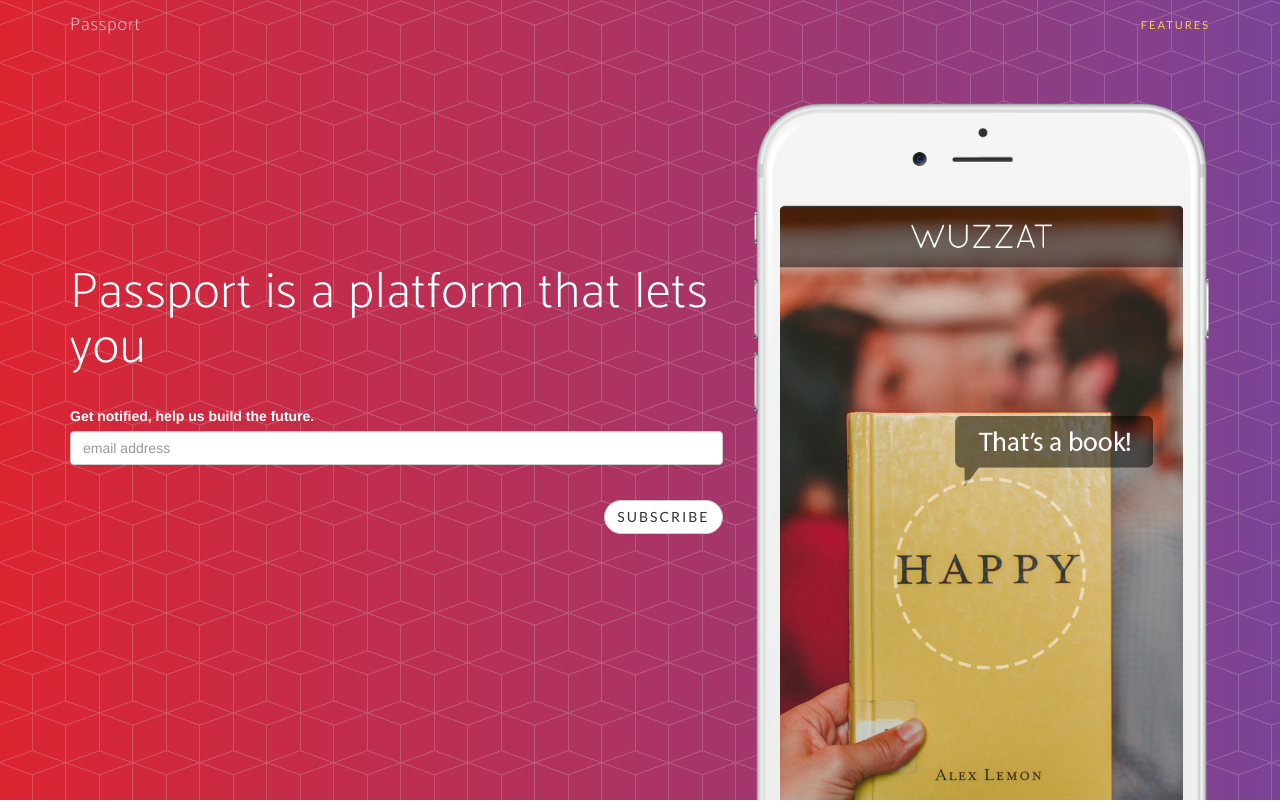
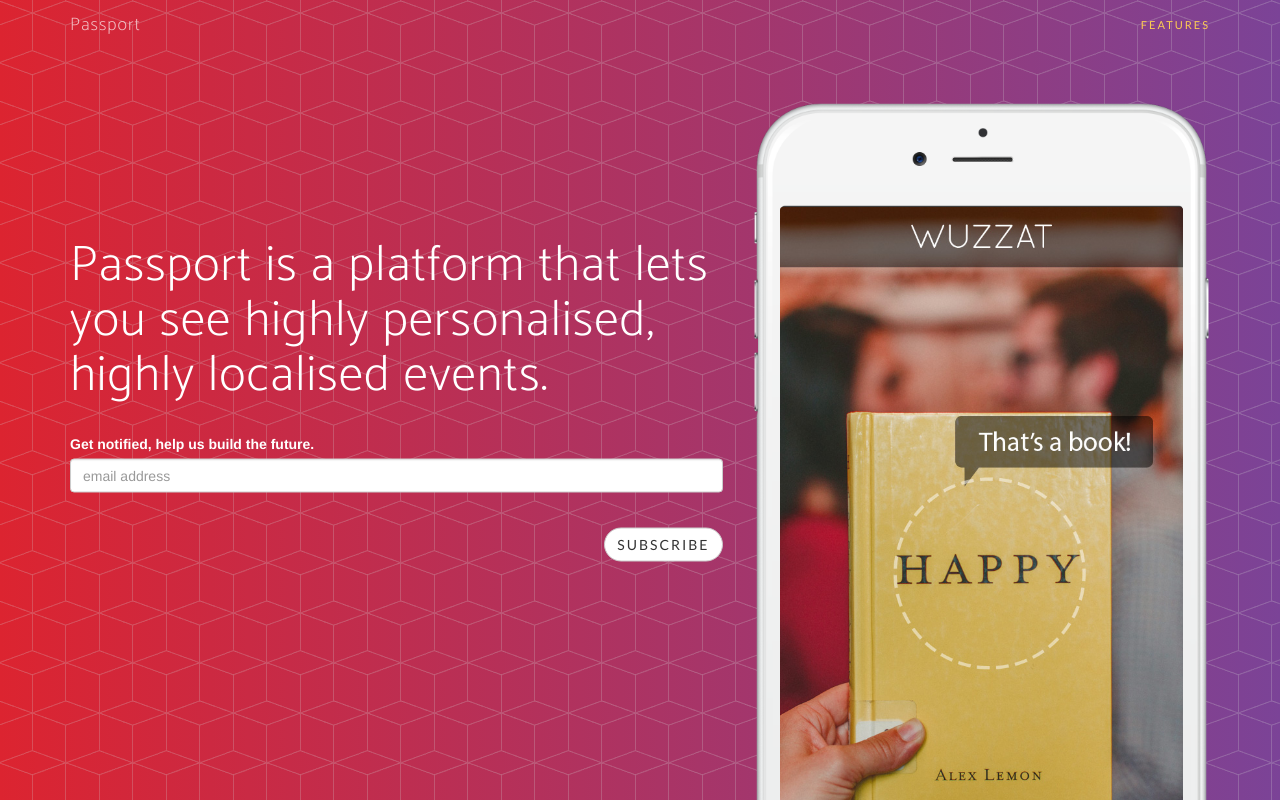
Before and after one commit to chris-paterson/Team14, a website: page index.html in a window 1280 px wide. Shown: the top 802 px of the page. Drawn offline with nearby package versions, Linux system fonts and the light colour scheme; a web font is replaced by a local one.

Commit message:
added to "passport is a..."

```diff
--- a/index.html
+++ b/index.html
@@ -80,7 +80,7 @@
                 <div class="col-sm-7">
                     <div class="header-content">
                         <div class="header-content-inner">
-                            <h1>Passport is a platform that lets you </h1>
+                            <h1>Passport is a platform that lets you see highly personalised, highly localised events.</h1>
                             <!-- Begin MailChimp Signup Form -->
                             <div id="mc_embed_signup">
                             <form action="//github.us14.list-manage.com/subscribe/post?u=f87b1334164f0c010db407f7f&amp;id=4d9b086a7c" method="post" id="mc-embedded-subscribe-form" name="mc-embedded-subscribe-form" class="validate" target="_blank" novalidate>
```
